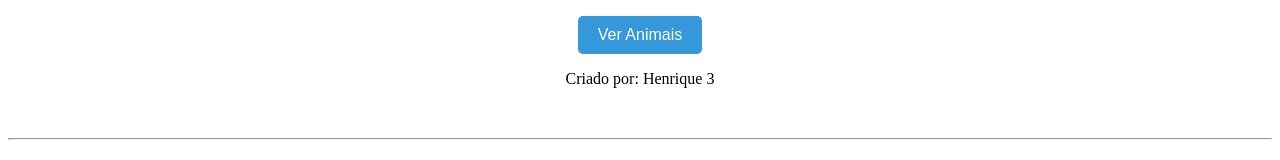
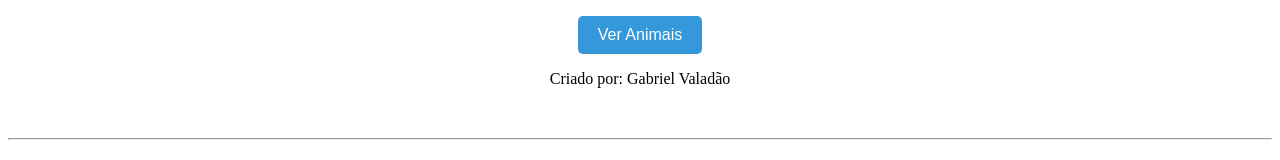
Before and after one commit to DEVinZucchetti/pagina-adocoes-equipe-2, a Vue app: page / in a window 1280 px wide. Shown: the part 557-717 px from the top of the page. Built offline with nearby package versions, Linux system fonts and the light colour scheme.

Commit message:
feat: altera o nome do criador do projeto adote pet 3

```diff
--- a/src/views/Main.vue
+++ b/src/views/Main.vue
@@ -1,14 +1,14 @@
 <template>
   <div>
     <div class="adocao-home">
-      <h1>Adote pet 1 </h1>
+      <h1>Adote pet 1</h1>
       <button @click="entrar1">Ver Animais</button>
       <p>Criado por: Henrique</p>
     </div>
     <hr />
 
     <div class="adocao-home">
-      <h1>Adote pet 2 </h1>
+      <h1>Adote pet 2</h1>
       <button @click="entrar2">Ver Animais</button>
       <p>Criado por: Henrique 2</p>
     </div>
@@ -16,11 +16,11 @@
     <div class="adocao-home">
       <h1>Adote pet 3</h1>
       <button @click="entrar3">Ver Animais</button>
-      <p>Criado por: Henrique 3</p>
+      <p>Criado por: Gabriel Valadão</p>
     </div>
     <hr />
     <div class="adocao-home">
-      <h1>Adote pet 4 </h1>
+      <h1>Adote pet 4</h1>
       <button @click="entrar4">Ver Animais 4</button>
       <p>Criado por: Henrique4</p>
     </div>
```
